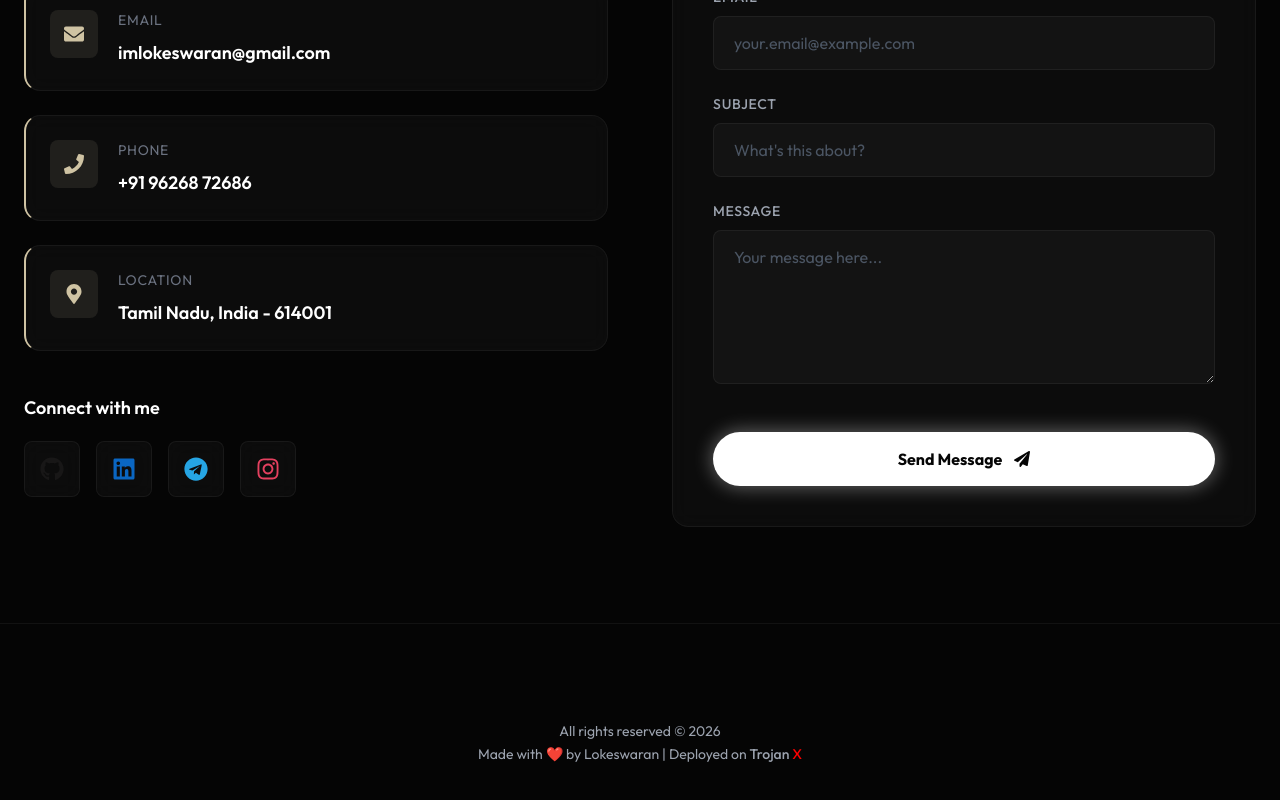
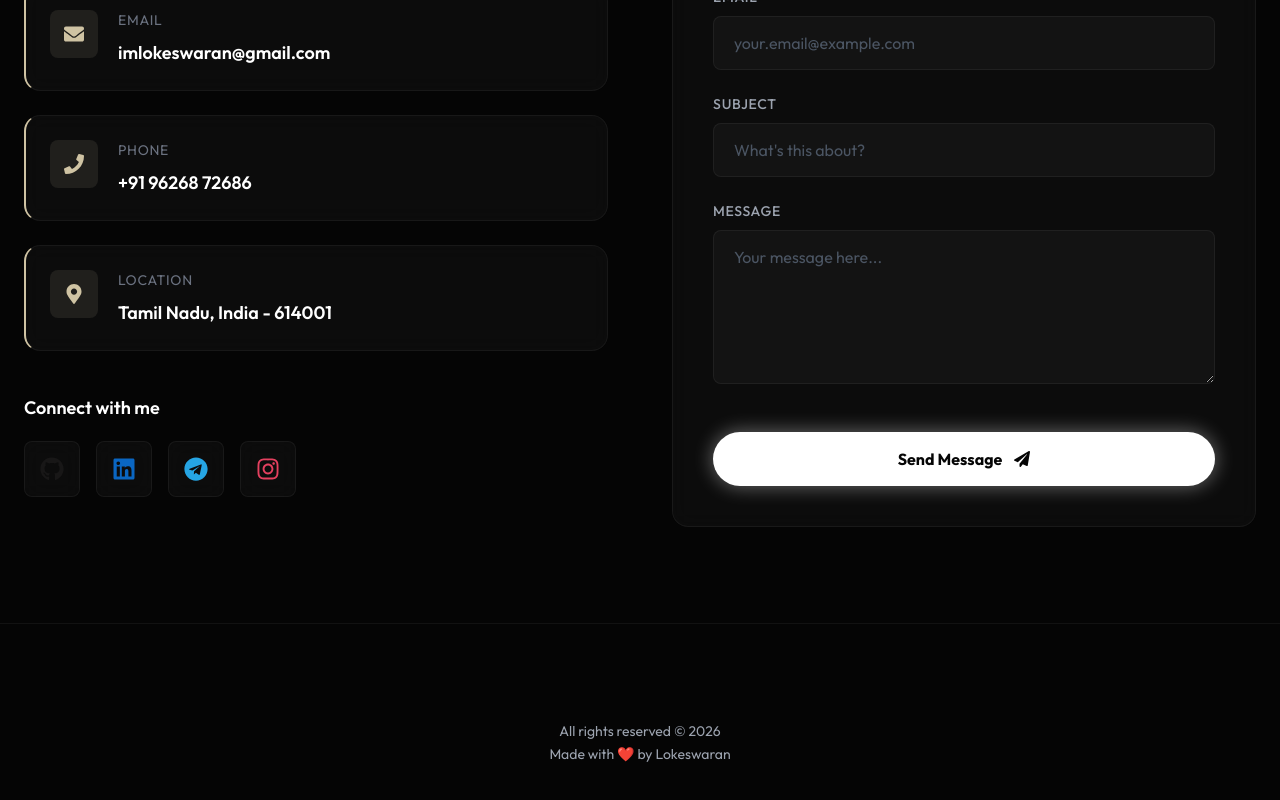
Before and after one commit to lokeswaran22/Portfolio, a React (Vite) app: page / in a window 1280 px wide. Shown: the part 8603-9403 px from the top of the page. Built offline with nearby package versions, Linux system fonts and the light colour scheme.

Commit message:
Update footer content and remove deployment link

```diff
--- a/src/App.jsx
+++ b/src/App.jsx
@@ -48,7 +48,7 @@ function App() {
         <div className="container">
           <div className="footer-content">
             <p style={{ color: 'var(--color-text-secondary)', textAlign: 'center' }}>
-               All rights reserved © 2026 <br/> Made with <span className="heart-beat">❤️</span> by Lokeswaran | Deployed on <a href="https://trojanx.in/" target="_blank" rel="noopener noreferrer" style={{ color: 'inherit', textDecoration: 'none', fontWeight: '500' }}>Trojan <span style={{ color: '#ff0000' }}>X</span></a>
+               All rights reserved © 2026 <br/> Made with <span className="heart-beat">❤️</span> by Lokeswaran
             </p>
           </div>
         </div>
```
